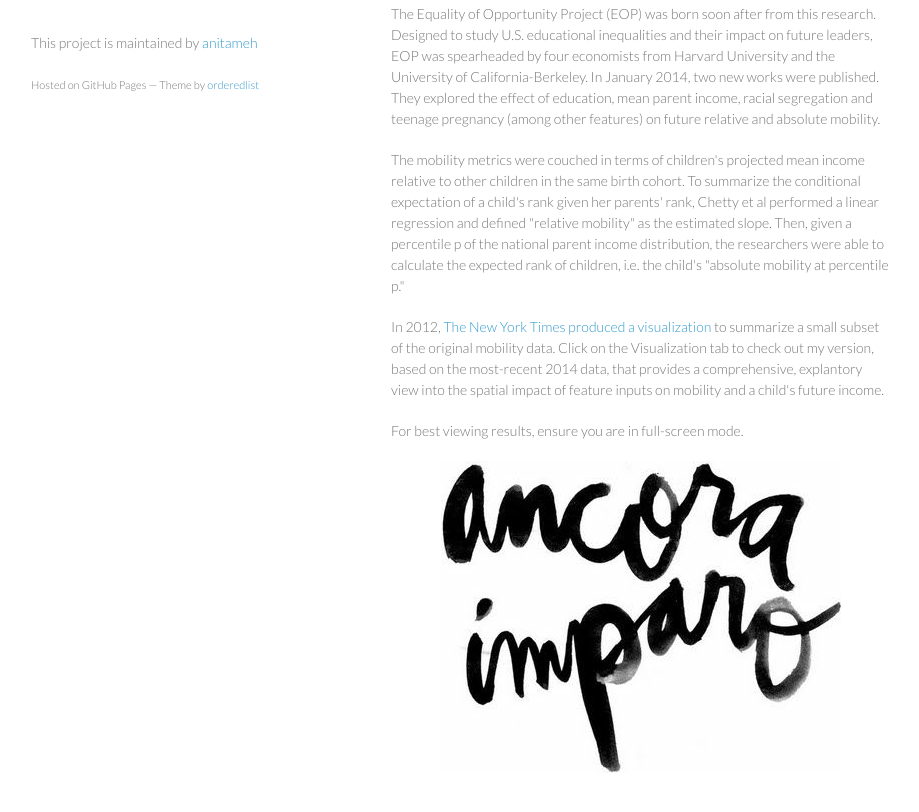
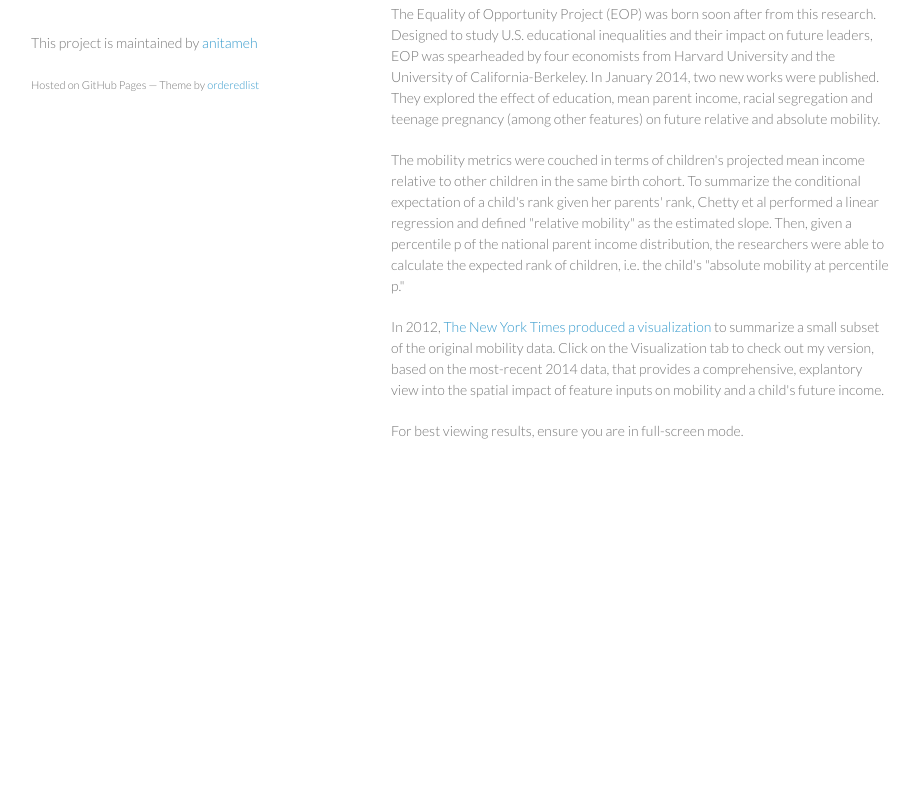
Before and after one commit to IoannisPapadakis/cs171-finalproject-mehrotra-anita, a plain HTML site: page index.html in a window 1280 px wide. Shown: the part 636-1448 px from the top of the page, without its empty margins (179-1098 px from the left). After the commit the page ends 1147 px from the top, so only its background shows below. Drawn offline with Linux system fonts and the light colour scheme.

Commit message:
index.html saved:

```diff
--- a/index.html
+++ b/index.html
@@ -51,9 +51,6 @@
       	<p>
       	  For best viewing results, ensure you are in full-screen mode.
       	</p>
-        <center>
-          <img class="" src="i-am-still-learning2.jpg" style="width:device-width;max-width:100%;margin:auto;display:inline"/>
-        </center>
       </section>
       <footer>
         <p>This project is maintained by <a href="https://github.com/anitameh">anitameh</a></p>
```
